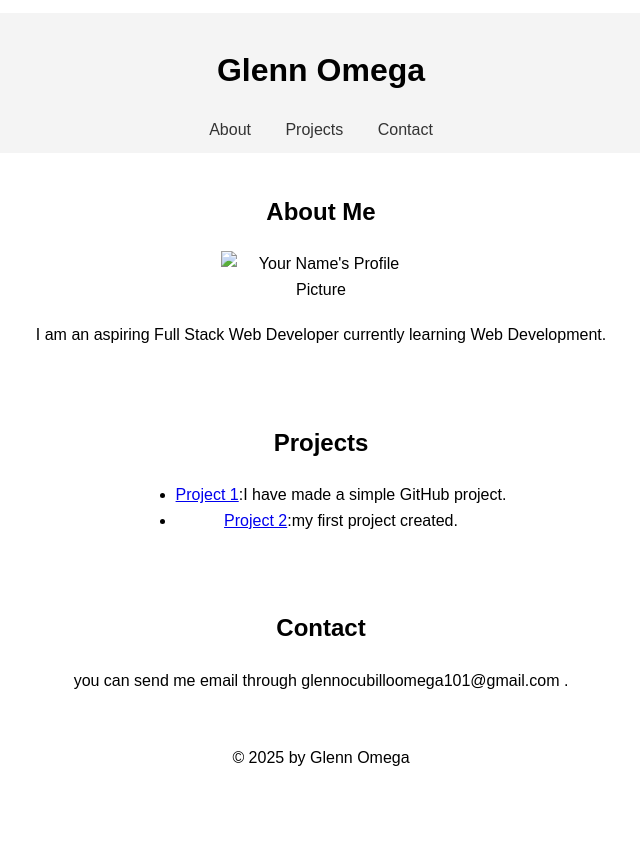
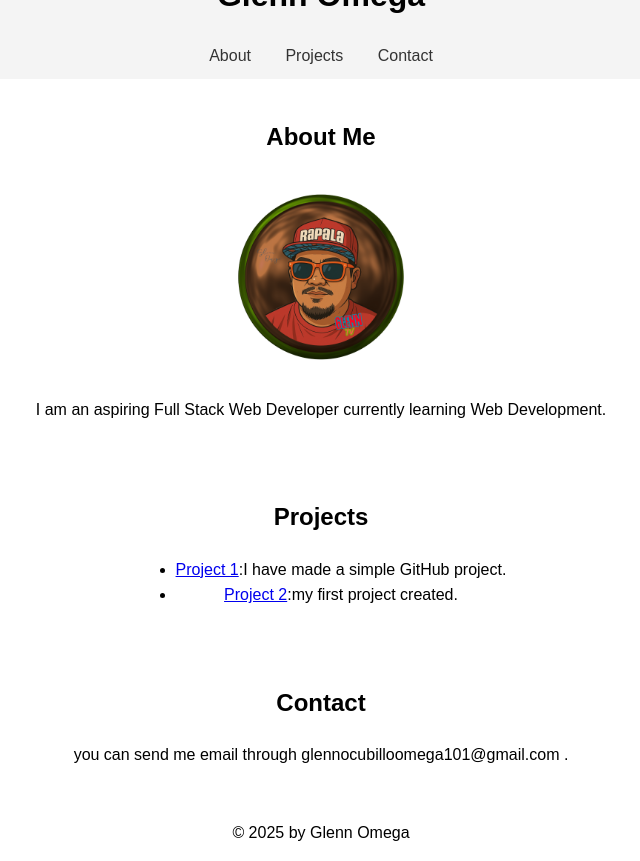
Before and after one commit to GlennOmega/githubproject, a plain HTML site: page index.html in a window 1280 px wide. Shown: the whole page, without its empty margins (319-959 px from the left). Before the commit the page ends 800 px from the top, so only its background shows below. Drawn offline with Linux system fonts and the light colour scheme.

Commit message:
Update index.html
added link to my logo

```diff
--- a/index.html
+++ b/index.html
@@ -64,7 +64,7 @@
 
         <section id="about">
             <h2>About Me</h2>
-            <img src="profile_picture.jpg" alt="Your Name's Profile Picture" class="profile-pic">
+            <img src="mylogo.png" alt="my logo" class="profile-pic">
             <p>
                 I am an aspiring Full Stack Web Developer currently learning Web Development.
             </p>
```
